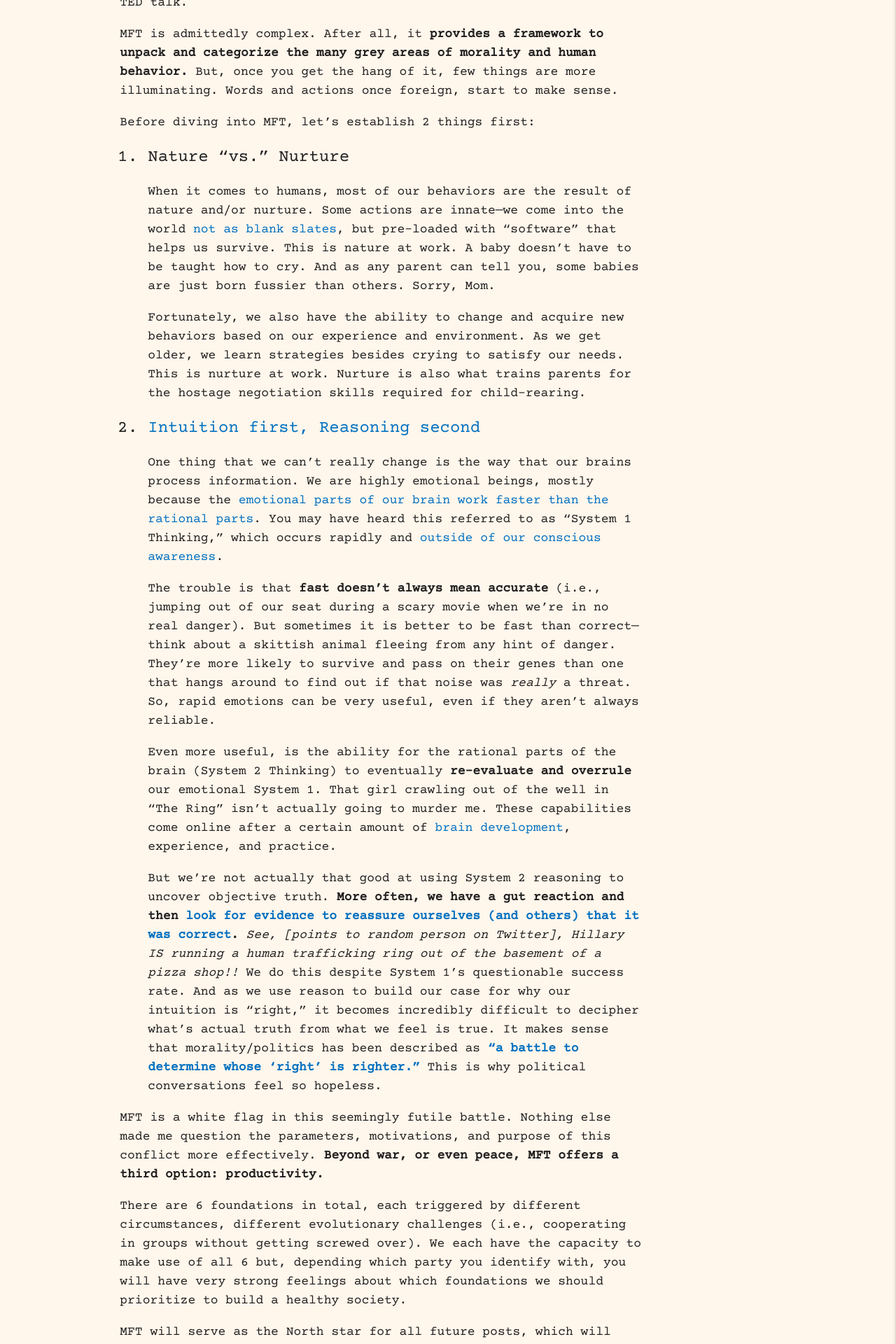
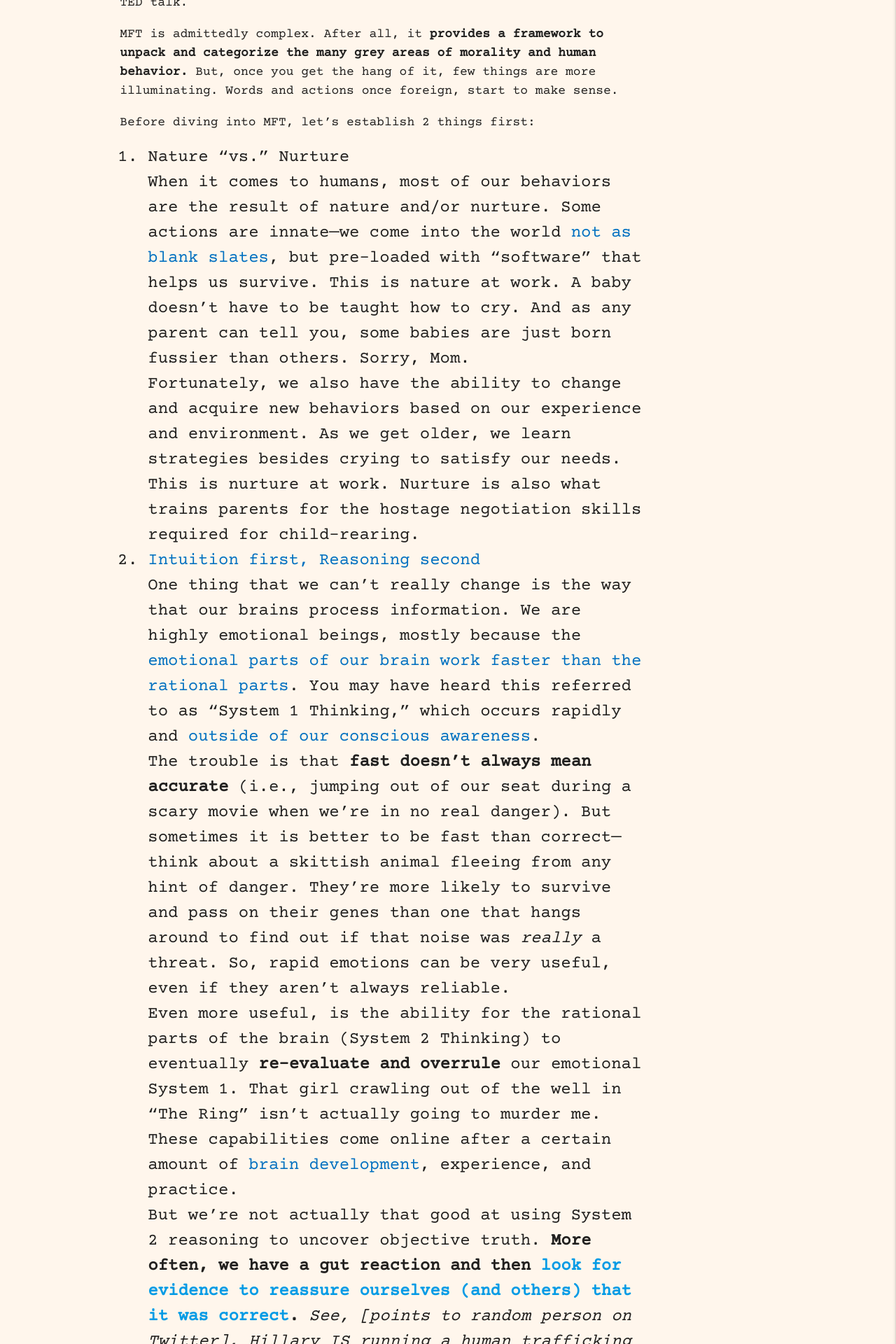
Before and after one commit to khiciste/apologetic_millennial, a Jekyll site: the page built from _posts/2023-01-25-escaping-conversational-purgatory.html, in a window 1280 px wide. Shown: the part 1963-3883 px from the top of the page at 70% size. Built offline with Jekyll 4.4.1, drawn with Linux system fonts in a browser that asks for light colours; some web fonts are replaced.

Commit message:
embedded list fix in post 2

```diff
--- a/_posts/2023-01-25-escaping-conversational-purgatory.html
+++ b/_posts/2023-01-25-escaping-conversational-purgatory.html
@@ -51,28 +51,32 @@
   <li>
     Nature “vs.” Nurture
   </li>
-  <p>
+  <ul>
+    <li>
       When it comes to humans, most of our behaviors are the result of nature and/or nurture. Some actions are innate—we come into the world <a target="_blank" href="https://www.amazon.com/Blank-Slate-Modern-Denial-Nature/dp/0142003344">not as blank slates</a>, but pre-loaded with “software” that helps us survive. This is nature at work. A baby doesn’t have to be taught how to cry. And as any parent can tell you, some babies are just born fussier than others. Sorry, Mom.
-</p>
-<p>
+    </li>
+    <li>
       Fortunately, we also have the ability to change and acquire new behaviors based on our experience and environment. As we get older, we learn strategies besides crying to satisfy our needs. This is nurture at work. Nurture is also what trains parents for the hostage negotiation skills required for child-rearing.
-</p>
+    </li>
+  </ul>
   <li>
     <a target="_blank" href="https://psycnet.apa.org/doiLanding?doi=10.1037%2F0033-295X.108.4.814">
       Intuition first, Reasoning second</a>
   </li>
-<p>
+  <ul>
+    <li>
       One thing that we can’t really change is the way that our brains process information. We are highly emotional beings, mostly because the <a target="_blank" href="https://www.scientificamerican.com/article/kahneman-excerpt-thinking-fast-and-slow/">emotional parts of our brain work faster than the rational parts</a>. You may have heard this referred to as “System 1 Thinking,” which occurs rapidly and <a target="_blank" href="https://www.amazon.com/Thinking-Fast-Slow-Daniel-Kahneman-ebook/dp/B00555X8OA/ref=sr_1_1">outside of our conscious awareness</a>.
-</p>
-<p>
+    </li>
+    <li>
       The trouble is that <b>fast doesn’t always mean accurate</b> (i.e., jumping out of our seat during a scary movie when we’re in no real danger). But sometimes it is better to be fast than correct—think about a skittish animal fleeing from any hint of danger. They’re more likely to survive and pass on their genes than one that hangs around to find out if that noise was <i>really</i> a threat. So, rapid emotions can be very useful, even if they aren’t always reliable.
-</p>
-<p>
+    </li>
+    <li>
       Even more useful, is the ability for the rational parts of the brain (System 2 Thinking) to eventually <b>re-evaluate and overrule</b> our emotional System 1. That girl crawling out of the well in “The Ring” isn’t actually going to murder me. These capabilities come online after a certain amount of <a target="_blank" href="https://www.urmc.rochester.edu/encyclopedia/content.aspx?ContentTypeID=1&ContentID=3051">brain development</a>, experience, and practice.
-</p>
-<p>
+    </li>
+    <li>
       But we’re not actually that good at using System 2 reasoning to uncover objective truth. <b>More often, we have a gut reaction and then <a target="_blank" href="https://www.amazon.com/Righteous-Mind-Divided-Politics-Religion/dp/0307455777">look for evidence to reassure ourselves (and others) that it was correct</a>.</b> <i>See, [points to random person on Twitter], Hillary IS running a human trafficking ring out of the basement of a pizza shop!!</i> We do this despite System 1’s questionable success rate. And as we use reason to build our case for why our intuition is “right,” it becomes incredibly difficult to decipher what’s actual truth from what we feel is true. It makes sense that morality/politics has been described as <b><a target="_blank" href="https://www.amazon.com/Behave-Biology-Humans-Best-Worst-ebook/dp/B01IAUGC5S/ref=sr_1_1">“a battle to determine whose ‘right’ is righter.”</b></a> This is why political conversations feel so hopeless.
-</p>
+    </li>
+  </ul>
 </ol>
 <p>
   MFT is a white flag in this seemingly futile battle. Nothing else made me question the parameters, motivations, and purpose of this conflict more effectively. <b>Beyond war, or even peace, MFT offers a third option: productivity.</b>
```
Lines whose indentation alone changed are shown as unchanged.
